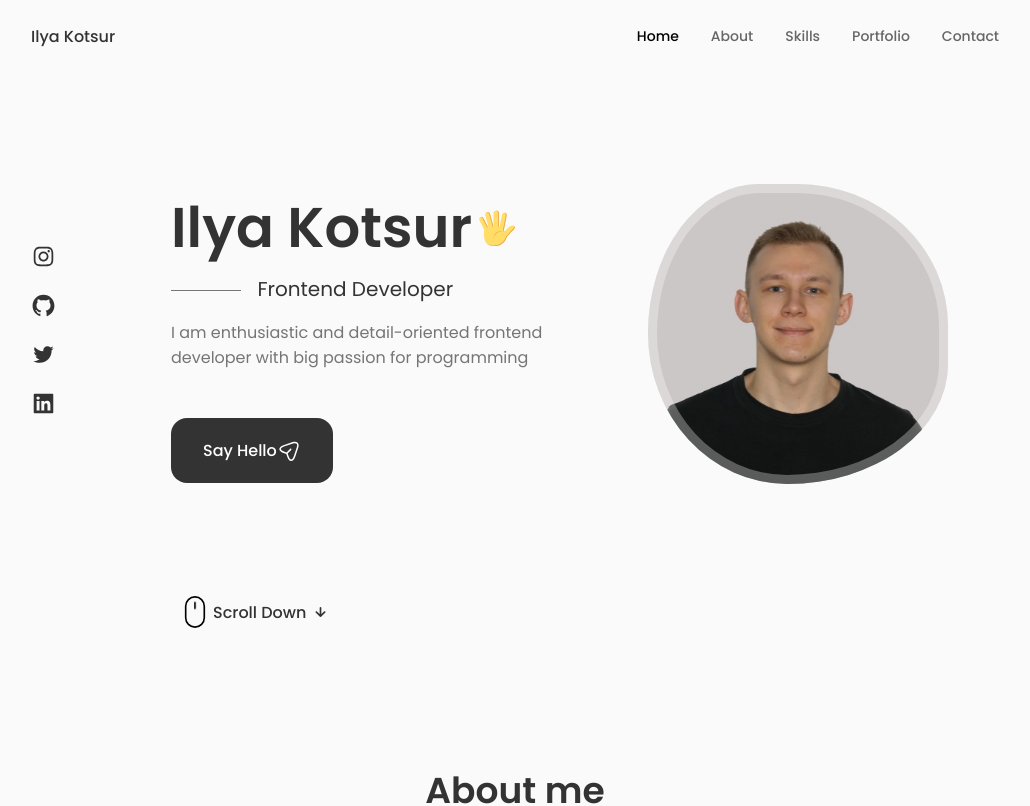
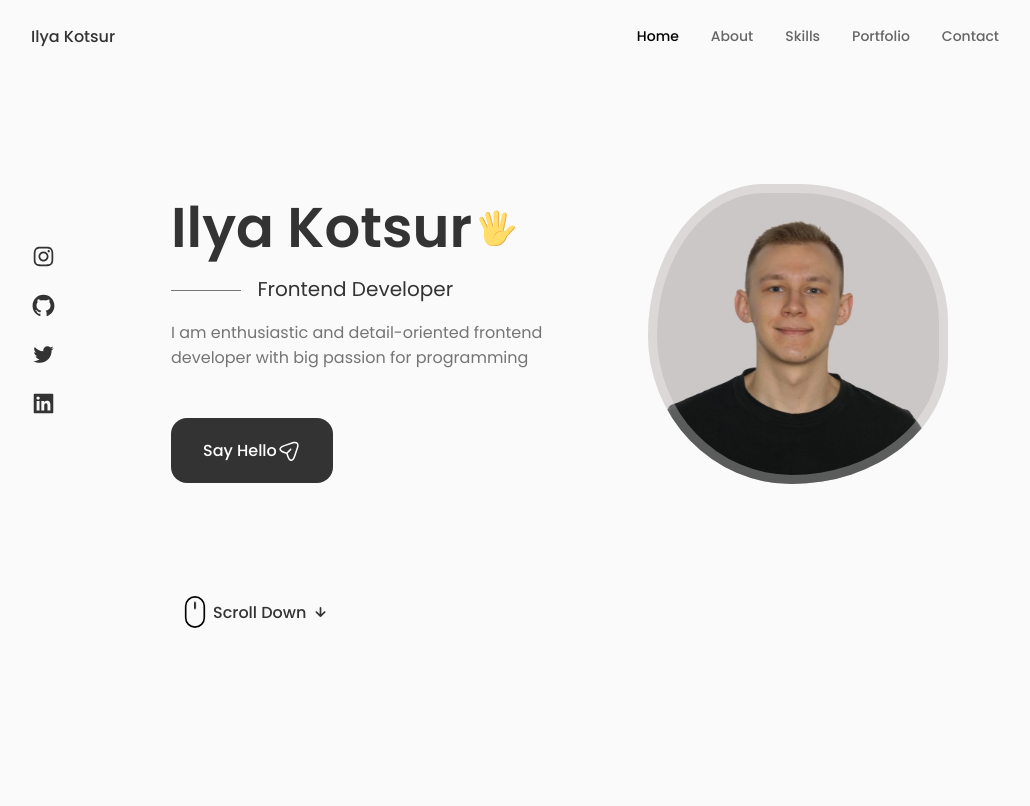
Before and after one commit to Ilyxxxaa/portfolio, a React (Create React App) app: page / in a window 1280 px wide. Shown: the top 806 px of the page, without its empty margins (125-1155 px from the left). Built offline with nearby package versions, Linux system fonts and the light colour scheme.

Commit message:
fix: change home height for different devices

```diff
--- a/src/components/Home/home.css
+++ b/src/components/Home/home.css
@@ -1,3 +1,7 @@
+.home {
+  min-height: calc(100vh - 72px);
+}
+
 .home__content {
   grid-template-columns: 116px repeat(2, 1fr);
   padding-top: 5.5rem;
@@ -117,6 +121,10 @@
 }
 
 @media screen and (max-width: 992px) {
+  .home {
+    min-height: initial;
+  }
+
   .home__content {
     grid-template-columns: 100px repeat(2, 1fr);
     column-gap: 1.25rem;
```
